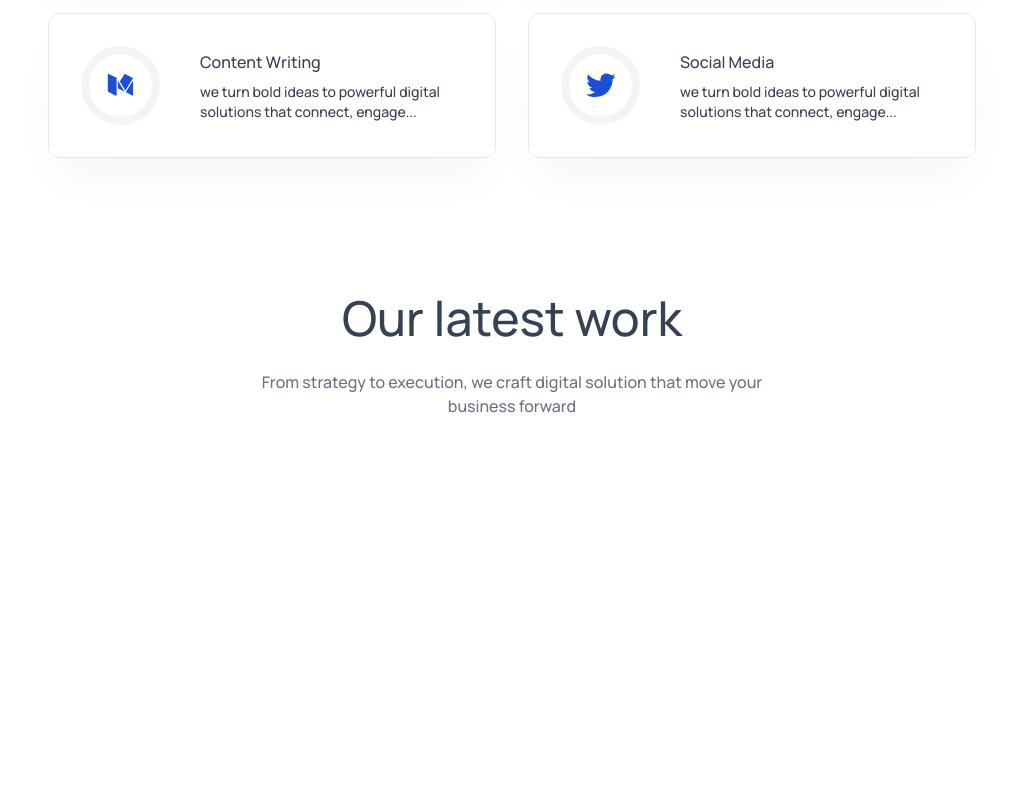
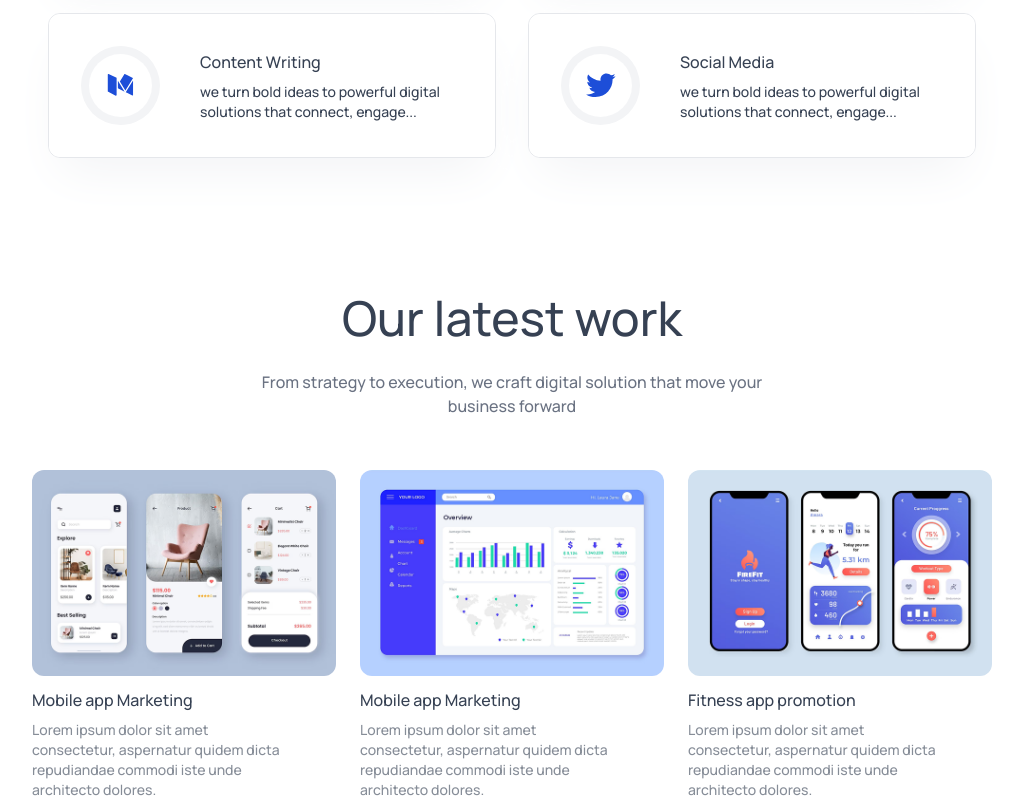
Before and after one commit to abhishek-devop01/agency-app, a React (Vite) app: page / in a window 1280 px wide. Shown: the part 1723-2523 px from the top of the page, without its empty margins (128-1151 px from the left). Before the commit the page ends 2165 px from the top, so only its background shows below. Built offline with nearby package versions, Linux system fonts and the light colour scheme.

Commit message:
completed OurWork section

```diff
--- a/src/components/OurWork.jsx
+++ b/src/components/OurWork.jsx
@@ -1,14 +1,51 @@
 import React from "react";
-import Title from './Title'
+import Title from "./Title";
+import assets from "../assets/assets";
 const OurWork = () => {
+  const workData = [
+    {
+      title: "Mobile app Marketing",
+      description:
+        "Lorem ipsum dolor sit amet consectetur, aspernatur quidem dicta repudiandae commodi iste unde architecto dolores.",
+      image: assets.work_mobile_app,
+    },
+    {
+      title: "Mobile app Marketing",
+      description:
+        "Lorem ipsum dolor sit amet consectetur, aspernatur quidem dicta repudiandae commodi iste unde architecto dolores.",
+      image: assets.work_dashboard_management,
+    },
+    {
+      title: "Fitness app promotion",
+      description:
+        "Lorem ipsum dolor sit amet consectetur, aspernatur quidem dicta repudiandae commodi iste unde architecto dolores.",
+      image: assets.work_fitness_app,
+    },
+  ];
+
   return (
     <div
       id="our-work"
       className="flex flex-col items-center gap-7 px-4 sm:px-12 lg:px-24 xl:px-40 pt-30
       text-gray-700 dark:text-white"
     >
-     <Title title='Our latest work' desc='From strategy to execution, we craft digital solution
-     that move your business forward'  />
+      <Title
+        title="Our latest work"
+        desc="From strategy to execution, we craft digital solution
+     that move your business forward"
+      />
+      <div className="grid sm:grid-cols-2 lg:grid-cols-3 gap-6 w-full max-w-5xl">
+        {workData.map((work, index) => (
+          <div
+            key={index}
+            className="hover:scale-102 duration-500 transition-all curssor-pointer"
+          >
+               <img src={work.image} className="w-full rounded-xl" alt="" />
+               <h3 className="mt-3 mb-2 stext-lg font-semibold">{work.title}</h3>
+               <p className="text-sm opacity-60 w-5/6">{work.description}</p>
+          </div>
+        ))}
+      </div>
     </div>
   );
 };
```
